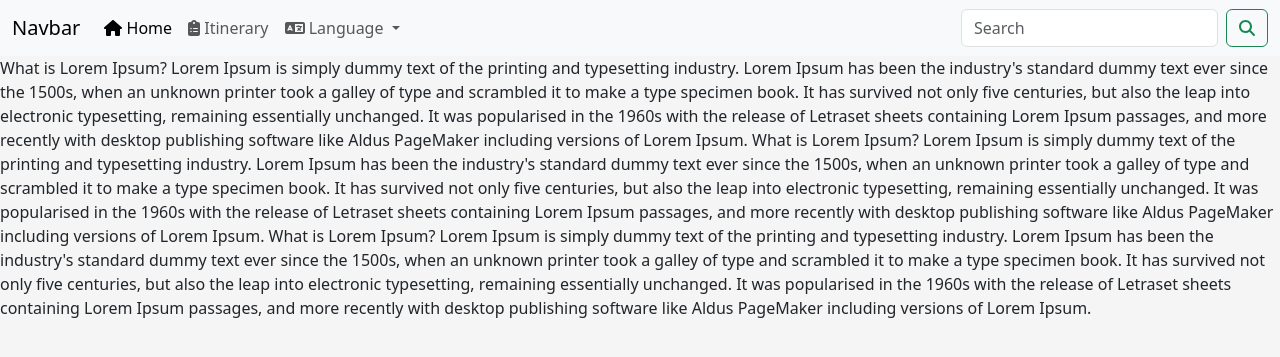
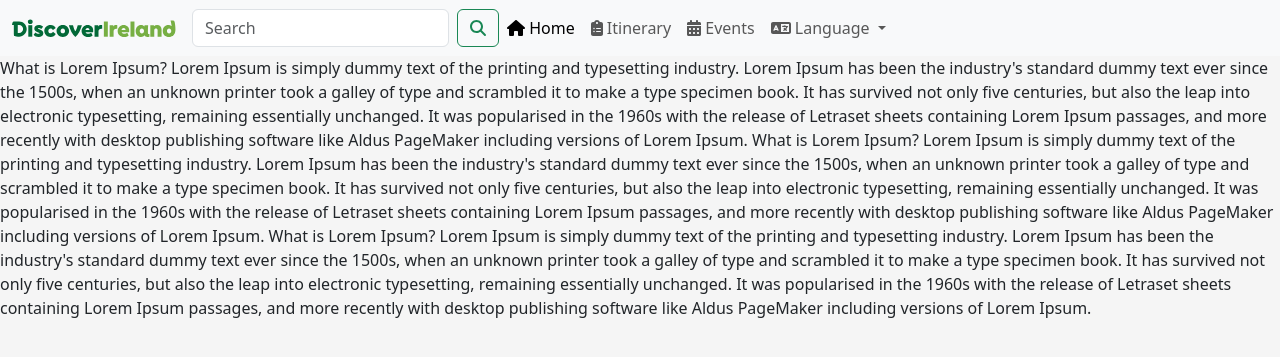
Before and after one commit to Kubzz1/SdevAssignment, a Flask app: page / in a window 1280 px wide. Shown: the top 357 px of the page. Run offline with Flask 3, Linux system fonts and the light colour scheme; some libraries are stand-ins or nearby versions.

Commit message:
Using Bootstrap

```diff
--- a/C22386123/app/templates/base.html
+++ b/C22386123/app/templates/base.html
@@ -31,10 +31,17 @@
       <!-- Navigation Bar -->
       <nav class="navbar navbar-expand-lg bg-body-tertiary">
         <div class="container-fluid">
-          <a class="navbar-brand" href="#">Navbar</a>
+          <a class="navbar-brand" href="#"><img class="product-item-img mx-auto d-flex rounded img-fluid mb-3 mb-lg-0" src="{{ url_for('static', filename='assets/img/' + '/logo-multi.svg') }}" alt="..." /></a>
           <button class="navbar-toggler" type="button" data-bs-toggle="collapse" data-bs-target="#navbarSupportedContent" aria-controls="navbarSupportedContent" aria-expanded="false" aria-label="Toggle navigation">
             <span class="navbar-toggler-icon"></span>
           </button>
+
+          <!-- Search Bar -->
+          <form class="d-flex" role="search">
+            <input class="form-control me-2" type="search" placeholder="Search" aria-label="Search">
+            <button class="btn btn-outline-success" type="submit"><i class="fa-solid fa-magnifying-glass"></i></button>
+          </form>
+
           <div class="collapse navbar-collapse" id="navbarSupportedContent">
             <ul class="navbar-nav me-auto mb-2 mb-lg-0">
               <li class="nav-item">
@@ -42,6 +49,9 @@
               </li>
               <li class="nav-item">
                 <a class="nav-link" href="#"><i class="fa-solid fa-clipboard-list"></i> Itinerary</a>
+              </li>
+              <li class="nav-item">
+                <a class="nav-link" href="#"></i><i class="fa-solid fa-calendar-days"></i> Events</a>
               </li>
               <li class="nav-item dropdown">
                 <a class="nav-link dropdown-toggle" href="#" role="button" data-bs-toggle="dropdown" aria-expanded="false">
@@ -54,10 +64,7 @@
                 </ul>
               </li>
             </ul>
-            <form class="d-flex" role="search">
-              <input class="form-control me-2" type="search" placeholder="Search" aria-label="Search">
-              <button class="btn btn-outline-success" type="submit"><i class="fa-solid fa-magnifying-glass"></i></button>
-            </form>
+
           </div>
         </div>
       </nav>
```
Also changed, not shown: C22386123/app/static/assets/img/logo-multi.svg (added).
